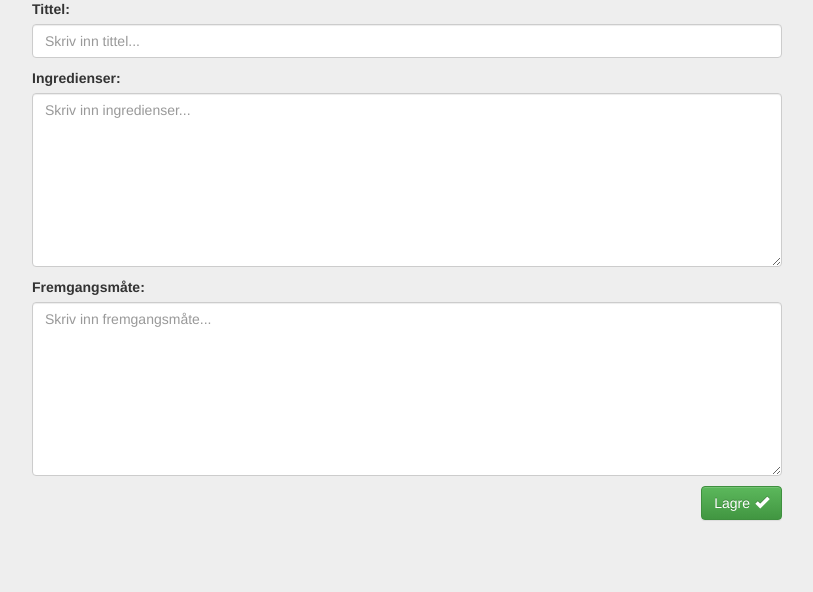
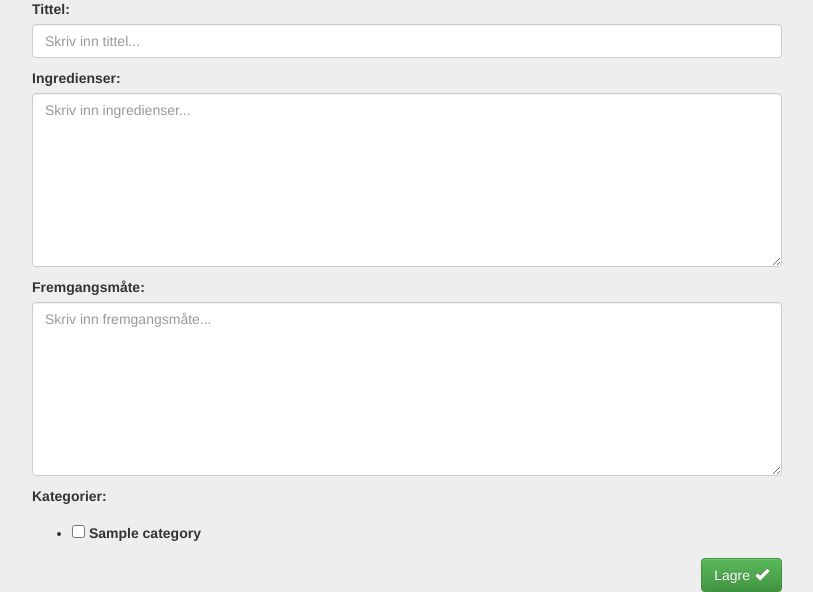
Before and after one commit to bendikstoasannes/cookbook, a Django app: page /recipe/new in a window 1280 px wide. Shown: the part 212-804 px from the top of the page, without its empty margins (23-836 px from the left). Before the commit the page ends 733 px from the top, so only its background shows below. Run offline with Django 3.2, Linux system fonts and the light colour scheme; a user stored in the database is signed in; tables that the repository leaves empty hold one stand-in row (values such as "Sample post"); some libraries are stand-ins or nearby versions.

Commit message:
Add Category model for Recipes

```diff
--- a/book/admin.py
+++ b/book/admin.py
@@ -1,7 +1,8 @@
 from django.contrib import admin
-from .models import Recipe, Comment
+from .models import Recipe, Comment, Category
 
 # Register your models here.
 
 admin.site.register(Recipe)
 admin.site.register(Comment)
+admin.site.register(Category)
--- a/book/forms.py
+++ b/book/forms.py
@@ -1,14 +1,17 @@
 from django import forms
 from django.db import models
-from .models import Recipe, Comment
+from .models import Recipe, Comment, Category
+
 
 class RecipeForm(forms.ModelForm):
+
     class Meta:
         model = Recipe
-        fields = ('title', 'ingredients', 'instructions',)
+        fields = ('title', 'ingredients', 'instructions', 'categories')
         labels = {'title': 'Tittel',
                   'ingredients': 'Ingredienser',
-                  'instructions': 'Fremgangsmåte'
+                  'instructions': 'Fremgangsmåte',
+                  'categories': 'Kategorier'
                   }
         widgets = {
             'title': forms.TextInput(attrs={
@@ -23,8 +26,11 @@ class RecipeForm(forms.ModelForm):
             'instructions': forms.Textarea(attrs={
                 'class': 'form-control',
                 'placeholder': 'Skriv inn fremgangsmåte...',
-                'rows': 8})
+                'rows': 8}),
+
+            'categories': forms.CheckboxSelectMultiple()
         }
+
 
 class CommentForm(forms.ModelForm):
     class Meta:
--- a/book/models.py
+++ b/book/models.py
@@ -4,11 +4,20 @@ from django.utils import timezone
 
 # Create your models here.
 
+
+class Category(models.Model):
+    name = models.CharField(max_length=100, unique=True, verbose_name='kategori')
+
+    def __str__(self):
+        return self.name
+
+
 class Recipe(models.Model):
     author = models.ForeignKey(settings.AUTH_USER_MODEL, on_delete=models.CASCADE)
     title = models.CharField(max_length=200, verbose_name='overskrift')
     ingredients = models.TextField(default="", verbose_name='ingredienser')
     instructions = models.TextField(default="", verbose_name='framgangsmate')
+    categories = models.ManyToManyField(Category, default=None, verbose_name='kategori')
 
     created_date = models.DateTimeField(default=timezone.now)
     published_date = models.DateTimeField(blank=True, null=True)
--- a/book/templates/book/index.html
+++ b/book/templates/book/index.html
@@ -20,6 +20,11 @@
                 </ul>
             <h4>Fremgangsmåte</h4>
             <p>{{ recipe.instructions | linebreaks}}</p>
+            <div class="categories">
+                {% for category in recipe.categories.all %}
+                    <button class="btn btn-primary disabled">{{ category }}</button>
+                {% endfor %}
+            </div>
         </div>
     {% endfor %}
 
--- a/book/templates/book/recipe_detail.html
+++ b/book/templates/book/recipe_detail.html
@@ -29,6 +29,12 @@
         <p>{{ recipe.instructions | linebreaks}}</p>
     </div>
 
+    <div class="categories">
+        {% for category in recipe.categories.all %}
+                <button class="btn btn-primary disabled">{{ category }}</button>
+        {% endfor %}
+    </div>
+
     {% if user.is_authenticated %}
         <a class="btn btn-default" id="edit-button" href="{% url 'recipe_edit' pk=recipe.pk %}">
             Rediger<span class="glyphicon glyphicon-pencil"></span></a>
--- a/book/views.py
+++ b/book/views.py
@@ -47,6 +47,7 @@ def recipe_edit(request, pk):
             recipe.author = request.user
             recipe.published_date = timezone.now()
             recipe.save()
+            form.save_m2m()
             return redirect('recipe_detail', pk=recipe.pk)
     else:
         form = RecipeForm(instance=recipe)
```
Also changed, not shown: book/migrations/0011_auto_20190115_1539.py (added), book/migrations/0012_auto_20190201_0938.py (added), book/migrations/0013_auto_20190201_1037.py (added), book/migrations/0014_auto_20190201_1045.py (added), book/migrations/0015_auto_20190201_1324.py (added).
